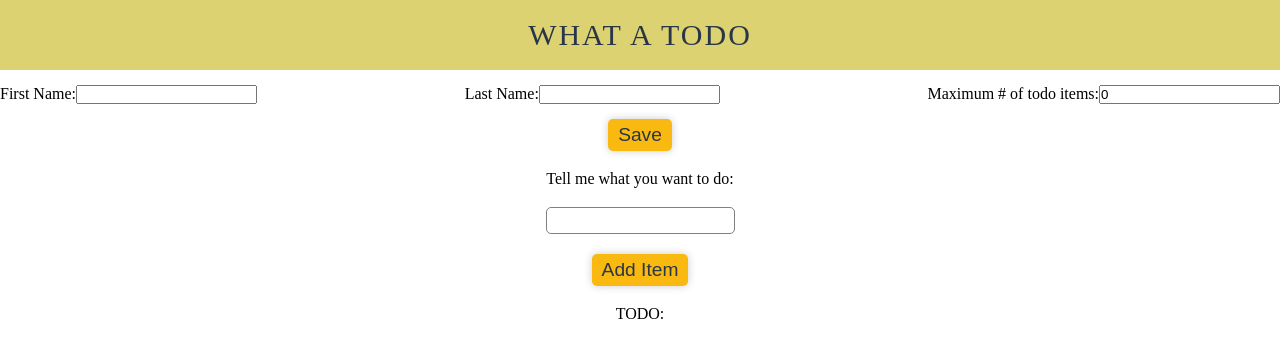
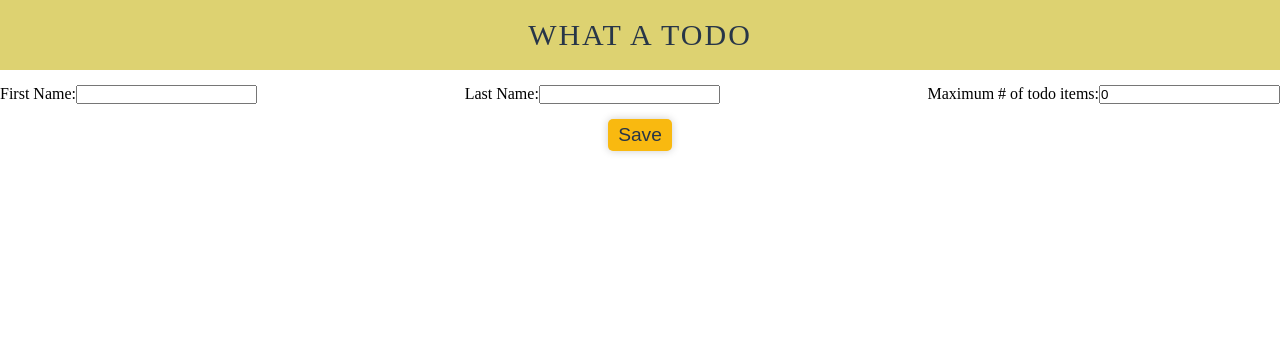
Before and after one commit to braxtonlemmon/typescript-todo, a React (Create React App) app: page / in a window 1280 px wide. Shown: the top 358 px of the page. Built offline with nearby package versions, Linux system fonts and the light colour scheme.

Commit message:
Create systemActions and systemReducer.

```diff
--- a/src/App.tsx
+++ b/src/App.tsx
@@ -1,4 +1,4 @@
-import React, { useState, useEffect } from "react";
+import React from "react";
 import { Wrapper } from "./App.styles";
 import Header from "./components/Header/Header";
 import UserForm from "./components/UserForm/UserForm";
@@ -7,22 +7,28 @@ import Display from "./components/Display/Display";
 import { ThemeProvider } from "styled-components";
 import theme from "./theme/theme";
 import GlobalStyle from "./theme/global";
-import { Provider } from "react-redux";
-import { store } from "./store/store";
+import { useSelector } from "react-redux";
+import { RootState } from "./store/store";
 
 function App() {
+  const isInitiated: boolean = useSelector((state: RootState) => {
+    return state.systemReducer.isInitiated;
+  });
+
   return (
-    <Provider store={store}>
     <ThemeProvider theme={theme}>
       <GlobalStyle />
       <Wrapper>
         <Header title="WHAT A TODO" />
-          <UserForm />
+        {!isInitiated && <UserForm />}
+        {isInitiated && (
+          <>
             <Form />
             <Display />
+          </>
+        )}
       </Wrapper>
     </ThemeProvider>
-    </Provider>
   );
 }
 
--- /dev/null
+++ b/src/actions/systemActions.ts
@@ -0,0 +1,16 @@
+import { ActionCreatorsMapObject } from "redux";
+import * as actions from "../constants/ActionTypes";
+
+export interface SystemState {
+  isInitiated: boolean;
+}
+
+export interface InitiateSystemAction {
+  type: typeof actions.INITIATE_SYSTEM;
+}
+
+export const initiateSystem = (): InitiateSystemAction => {
+  return {
+    type: actions.INITIATE_SYSTEM,
+  };
+};
--- a/src/components/UserForm/UserForm.tsx
+++ b/src/components/UserForm/UserForm.tsx
@@ -32,6 +32,7 @@ const UserForm: React.FC = (): React.ReactElement => {
       maxItems,
     };
     dispatch({ type: actions.ADD_USER, payload });
+    dispatch({ type: actions.INITIATE_SYSTEM });
     setFirstName("");
     setLastname("");
     setMaxItems(0);
--- a/src/constants/ActionTypes.ts
+++ b/src/constants/ActionTypes.ts
@@ -3,3 +3,4 @@ export const COMPLETE_TODO = "COMPLETE_TODO";
 export const DELETE_TODO = "DELETE_TODO";
 export const ADD_USER = "ADD_USER";
 export const UPDATE_USER = "UPDATE_USER";
+export const INITIATE_SYSTEM = "INITIATE_SYSTEM";
--- a/src/index.tsx
+++ b/src/index.tsx
@@ -3,10 +3,14 @@ import ReactDOM from "react-dom";
 import "./index.css";
 import App from "./App";
 import reportWebVitals from "./reportWebVitals";
+import { Provider } from "react-redux";
+import { store } from "./store/store";
 
 ReactDOM.render(
   <React.StrictMode>
-    <App />
+    <Provider store={store}>
+      <App />
+    </Provider>
   </React.StrictMode>,
   document.getElementById("root")
 );
--- a/src/reducers/index.js
+++ b/src/reducers/index.js
@@ -1,7 +1,8 @@
 import { combineReducers } from "redux";
 import { todoReducer } from "./todoReducer";
 import { userReducer } from "./userReducer";
+import { systemReducer } from "./systemReducer";
 
-const allReducer = combineReducers({ todoReducer, userReducer });
+const allReducer = combineReducers({ todoReducer, userReducer, systemReducer });
 
 export default allReducer;
--- /dev/null
+++ b/src/reducers/systemReducer.ts
@@ -0,0 +1,20 @@
+import * as actions from "../constants/ActionTypes";
+import { SystemState, InitiateSystemAction } from "../actions/systemActions";
+
+const initialState: SystemState = {
+  isInitiated: false,
+};
+
+export function systemReducer(
+  state = initialState,
+  action: InitiateSystemAction
+): SystemState {
+  switch (action.type) {
+    case actions.INITIATE_SYSTEM:
+      return {
+        isInitiated: true,
+      };
+    default:
+      return state;
+  }
+}
```
Lines whose indentation alone changed are shown as unchanged.
